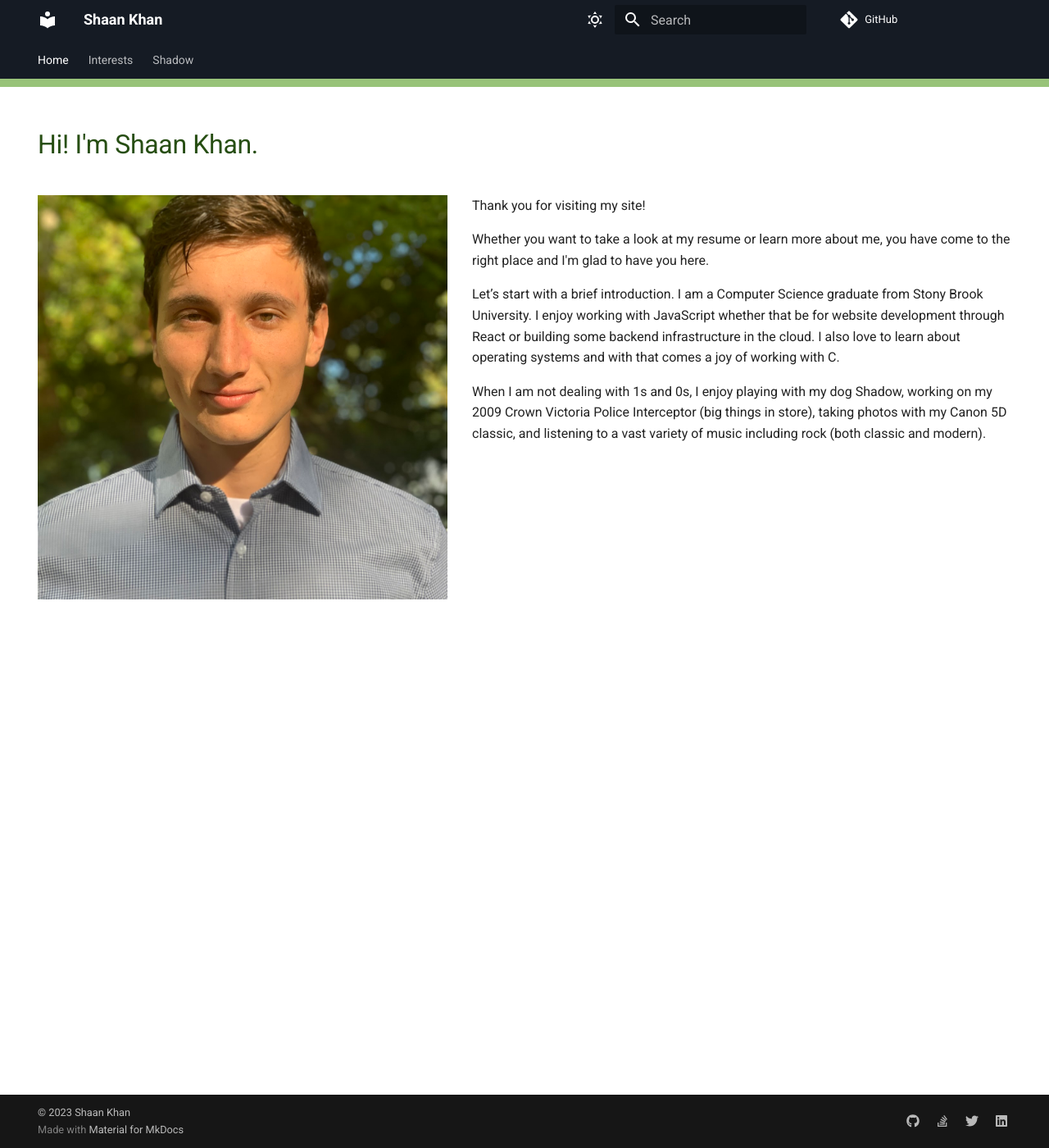
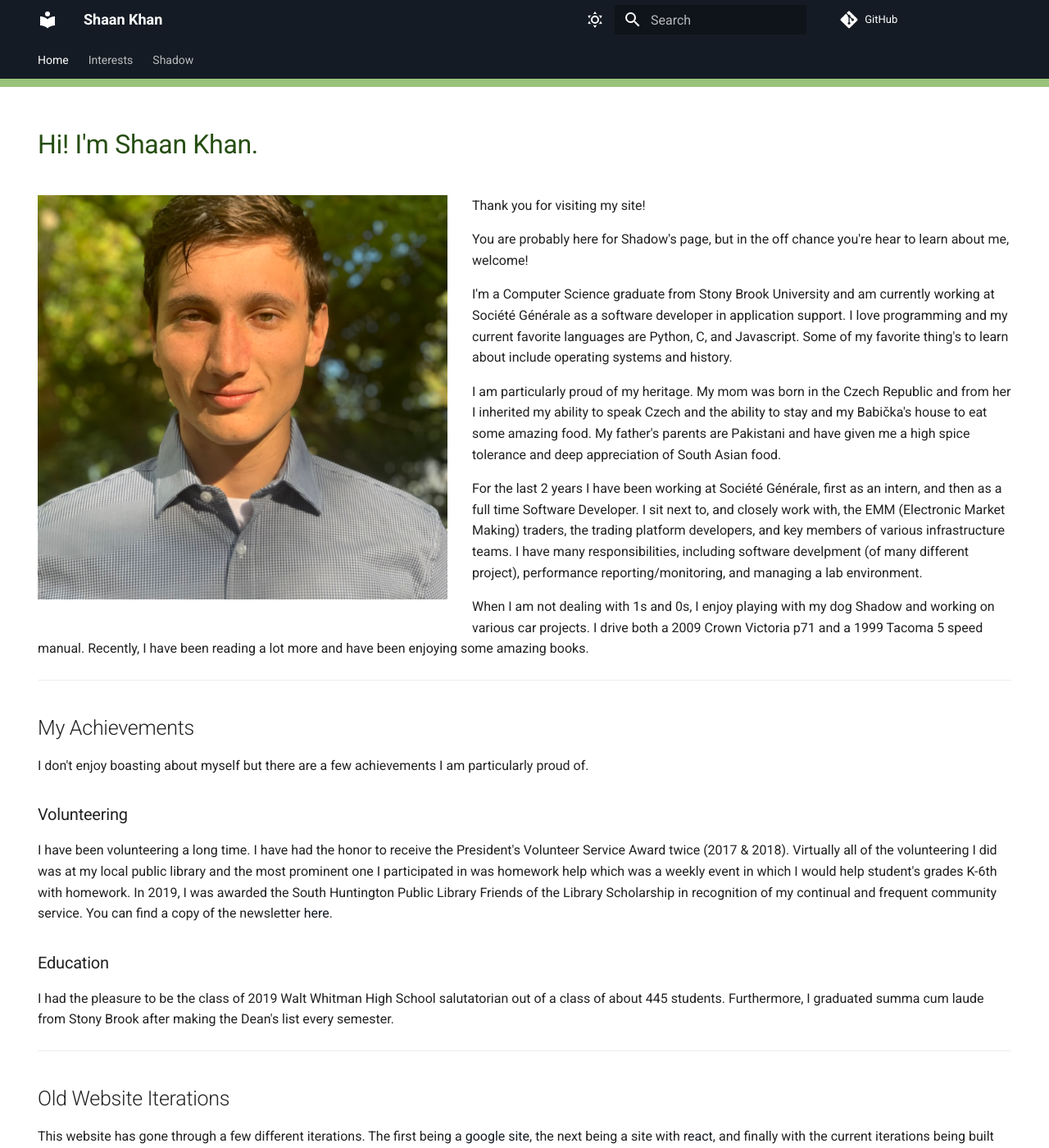
Before and after one commit to ContactShaanKhan/ShaanKhan.me, an MkDocs documentation site: the page built from docs/index.md, in a window 1280 px wide and 1400 px high. Shown: the whole window at 82% size. Built offline with MkDocs 1.6.1 and Material for MkDocs 9.7.7, drawn with Linux system fonts in a browser that asks for light colours; comment, search, counter and statistics services are not loaded; some of the changed text lies outside the part shown.

Commit message:
Update home page

```diff
--- a/docs/index.md
+++ b/docs/index.md
@@ -15,11 +15,47 @@ hide:
 <div markdown>
 Thank you for visiting my site!
 
-Whether you want to take a look at my resume or learn more about me, you have come to the right place and I'm glad to have you here.
+You are probably here for Shadow's page, but in the off chance you're hear to learn about me, welcome!
 
-Let’s start with a brief introduction.  I am a Computer Science graduate from Stony Brook University.  I enjoy working with JavaScript whether that be for website development through React or building some backend infrastructure in the cloud.  I also love to learn about operating systems and with that comes a joy of working with C.
+I'm a Computer Science graduate from Stony Brook University and am currently working at Société Générale as a software developer in application support.
+I love programming and my current favorite languages are Python, C, and Javascript.  Some of my favorite thing's to learn about include operating systems and history.
 
-When I am not dealing with 1s and 0s, I enjoy playing with my dog Shadow, working on my 2009 Crown Victoria Police Interceptor (big things in store), taking photos with my Canon 5D classic, and listening to a vast variety of music including rock (both classic and modern).
+I am particularly proud of my heritage. My mom was born in the Czech Republic and from her I inherited my ability to speak Czech and the ability to stay and my Babička's house to eat some amazing food.  My father's parents are Pakistani and have given me a high spice tolerance and deep appreciation of South Asian food.
+
+For the last 2 years I have been working at Société Générale, first as an intern, and then as a full time Software Developer.  I sit next to, and closely work with, the EMM (Electronic Market Making) traders, the trading platform developers, and key members of various infrastructure teams.  I have many responsibilities, including software develpment (of many different project), performance reporting/monitoring, and managing a lab environment.
+
+When I am not dealing with 1s and 0s, I enjoy playing with my dog Shadow and working on various car projects. I drive both a 2009 Crown Victoria p71 and a 1999 Tacoma 5 speed manual.  Recently, I have been reading a lot more and have been enjoying some amazing books.
+
+
+<!-- From  job description: The day-to-day responsibilities of the EMM Support team include but are not limited to the following:
+
+
+    Operate, administer, and extend a 1,000 live servers’ platform, built with state-of-the-art and low latency technologies, connected to more than 40 Trading Venues, and processing from 10 to 30 million orders per day and a vast amount of financial information in real time
+    Monitor performances, fine-tune processes, and manage capacity planning to be consistent with the low latency expectations
+    Collaborate with worldwide IT departments
+    Implement new solutions for business initiatives, investigate new technologies and keep up-to-date with industry standards and latest innovations
+    Manage python scripting environment, maintain GIT repositories shared worldwide
+    Manage lab environment: work with the business and developers to build testing framework and automate tests for end-to-end latenc -->
 
 </div>
 </div>
+
+--------
+
+## My Achievements
+
+I don't enjoy boasting about myself but there are a few achievements I am particularly proud of.
+
+### Volunteering
+
+I have been volunteering a long time.  I have had the honor to receive the President's Volunteer Service Award twice (2017 & 2018).  Virtually all of the volunteering I did was at my local public library and the most prominent one I participated in was homework help which was a weekly event in which I would help student's grades K-6th with homework.  In 2019, I was awarded the South Huntington Public Library Friends of the Library Scholarship in recognition of my continual and frequent community service.  You can find a copy of the newsletter [here](https://shpl.info/sites/default/files/2019-10/1909_News.pdf).
+
+### Education
+
+I had the pleasure to be the class of 2019 Walt Whitman High School salutatorian out of a class of about 445 students.  Furthermore, I graduated summa cum laude from Stony Brook after making the Dean's list every semester.
+
+--------
+
+## Old Website Iterations
+
+This website has gone through a few different iterations.  The first being a [google site](https://www.old.shaankhan.me), the next being a site with [react](https://react.shaankhan.me), and finally with the current iterations being built with Mkdocs.  Why do I change it so often? I just like to try new things :)
```
